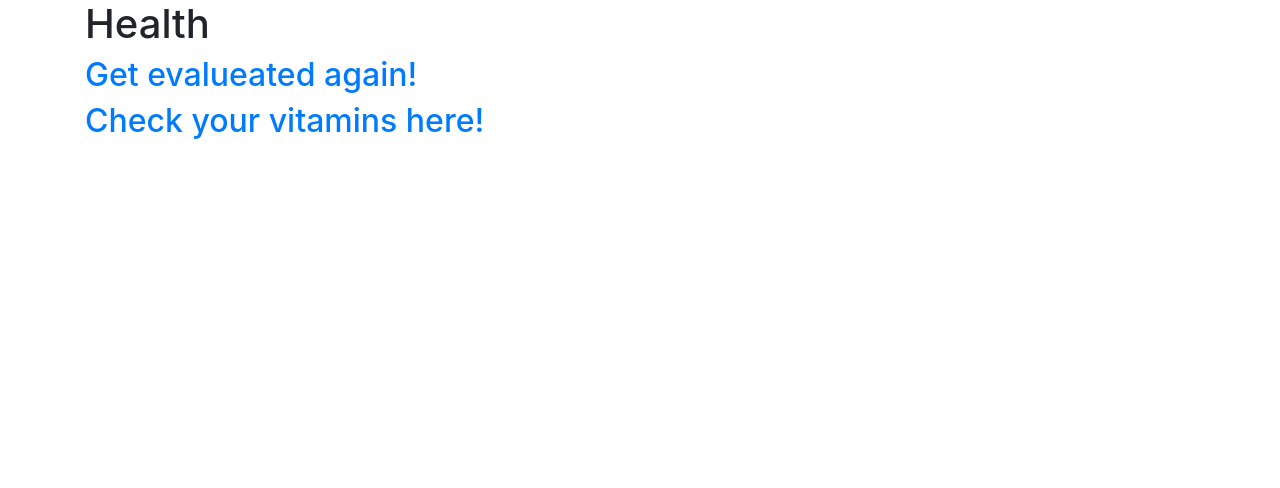
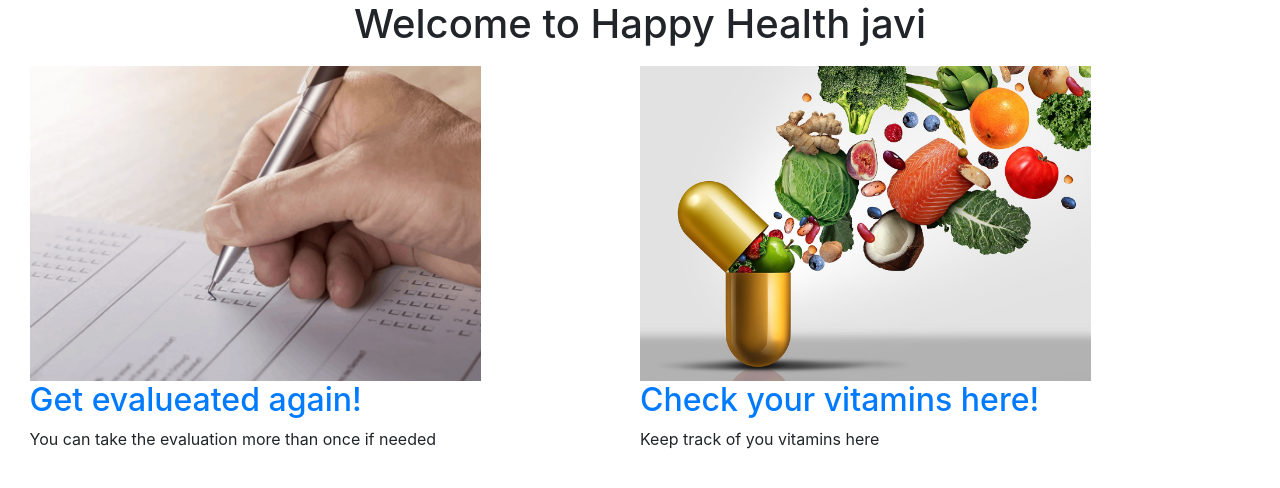
Before and after one commit to codingjavi/Health, a Flask app: page /home in a window 1280 px wide. Shown: the part 56-544 px from the top of the page. Run offline with Flask 2, Linux system fonts and the light colour scheme; a user stored in the database is signed in; data comes from the database, SQL or seed files in the repository; both versions use the stored data as it was after the commit; some libraries are stand-ins or nearby versions.

Commit message:
4th commit

```diff
--- a/static/css/results.css
+++ b/static/css/results.css
@@ -3,7 +3,6 @@
 
 }
 #notes{
-
     float: right;
     width: 80%;
 }
@@ -18,3 +17,31 @@
     float: left;
     margin-left: -30px;
 }
+h1{
+    text-align: center;
+    padding-bottom: 10px;
+}
+.eval{
+
+    float: left;
+    /*border: 1px #ccc solid;*/
+    border-radius: 15px;
+    margin-left: -5%;
+    width: 50%;
+
+}
+.check{
+    margin: auto;
+    /*border: 1px #ccc solid;*/
+    float: right;
+    width: 50%;
+}
+.eval_pic{
+    width: 451px;
+    height: 315px;
+
+}
+.check_pic{
+    width: 451px;
+    height: 315px;
+}
--- a/templates/home.html
+++ b/templates/home.html
@@ -7,19 +7,32 @@
 <!--CHECK IF THE'VE TAKES THE TEST BY SEEING IF THERE'S ANYTHING IN THEIR DATABASE-->
 <body>
 
-<h1>Health</h1>
+<h1>Welcome to Happy Health {{user.name}}</h1>
 
 {% if checked == 1 %}
+<div class="eval">
+<img class = eval_pic src="../static/css/pictures/eval.jpg" alt="none">
+
 <h2><a href="{{ url_for('eval_again') }}"> Get evalueated again!</a></h2>
+<p>You can take the evaluation more than once if needed</p>
+
+</div>
+
+
 
 {% else %}
+<div class = "eval">
+<img class = eval_pic src="../static/css/pictures/eval.jpg" alt="none">
 <h2><a href="{{ url_for('eval') }}"> Get evalueated here!</a></h2>
-
+<p>By taking a quick survey we can immediately see what vitamins will be best for you</p>
+</div>
 {%endif%}
 
-
+<div class = "check">
+<img class = check_pic src="../static/css/pictures/vitamins.jpg" alt="none">
 <h2><a href="{{ url_for('results') }}"> Check your vitamins here!</a> </h2>
-
+<p>Keep track of you vitamins here</p>
+</div>
 
 
 
--- a/templates/index.html
+++ b/templates/index.html
@@ -8,7 +8,7 @@
 
 <body>
     <header>
-        <h1>Welcome to Health</h1>
+        <h1>Welcome to Happy Health</h1>
     </header>
     <main>
         <div class = "box1">
--- a/templates/register.html
+++ b/templates/register.html
@@ -1,12 +1,13 @@
 <!DOCTYPE html>
 <html lang="en">
 <head>
+    <link rel="stylesheet" type = "text/css" href="../static/css/log.css">
     <meta charset="UTF-8">
     <meta http-equiv="X-UA-Compatible" content="IE=edge">
     <meta name="viewport" content="width=device-width, initial-scale=1.0">
     <title>Register</title>
 </head>
-<body>
+<body style="background-image: url('../static/css/pictures/login.jpg')">
     <!--flashing messages here-->
     {% with messages = get_flashed_messages(with_categories = true) %}
     {% if messages %}
@@ -26,7 +27,7 @@
         {% endfor %}
         {% endif %}
         {% endwith %}
-    <form method ="POST">
+    <form method ="POST" class="container">
         <h1>Sign up</h1>
         <div class = "email">
             <label>E mail: </label>
```
Also changed, not shown: static/css/log.css (added, +15 -0 lines), templates/login.html (+12 -4 lines), static/css/pictures/eval.jpg (added), static/css/pictures/login.jpg (added), static/css/pictures/vitamins.jpg (added), test.db.
